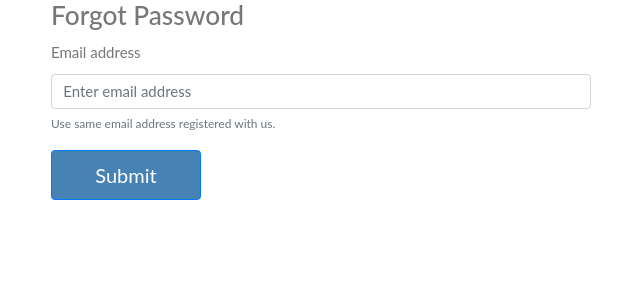
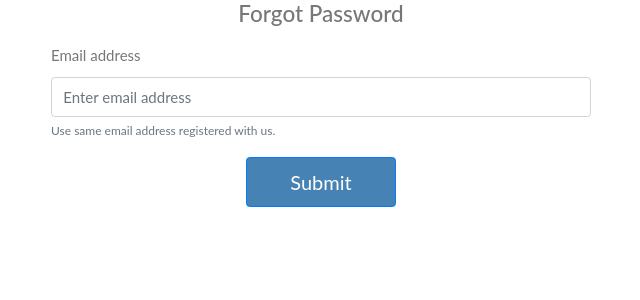
Before and after one commit to SrirangaDigital/auth-sandesha, a PHP site: the page made by application/views/user/resetPasswordEmail.php in a window 1280 px wide. Shown: the top 300 px of the page, without its empty margins (319-959 px from the left). Run offline with PHP 8.4, Linux system fonts and the light colour scheme; the template is opened without the code that fills it, so the values that code supplies are empty; some libraries are stand-ins or nearby versions.

Commit message:
Change password facility given

```diff
--- a/application/controllers/api.php
+++ b/application/controllers/api.php
@@ -196,7 +196,7 @@ class api extends Controller {
 		}
 	}
 
-	private function changePassword() {
+	public function changePassword() {
 
 		$postData = $this->model->getPostData();
 
@@ -212,7 +212,7 @@ class api extends Controller {
 		}
 		catch (\Delight\Auth\InvalidPasswordException $e) {
 
-			echo('Invalid password(s)');
+			echo('Old password not matching');
 		}
 		catch (\Delight\Auth\TooManyRequestsException $e) {
 
--- a/application/views/user/getIn.php
+++ b/application/views/user/getIn.php
@@ -37,8 +37,8 @@ $(document).ready(function() {
 
 <div class="container">
 	<div class="row justify-content-center">
-		<div class="col-md-6 form">
-			<div class="row gap-above">
+		<div class="col-md-6">
+			<div class="row">
 				<div class="col-6 custom text-center">
 					<h5><a class="trigger" id="signUp">Sign Up</a></h5>
 				</div>
--- a/application/views/user/resetPasswordEmail.php
+++ b/application/views/user/resetPasswordEmail.php
@@ -3,15 +3,19 @@
 <div class="container">
 	<div class="row justify-content-center">
 		<div class="col-md-6">
-			<h3>Forgot Password</h3>
+			<h4 class="text-center">Forgot Password</h4>
 			<div id="result" class="hide alert alert-danger">&nbsp;</div>
 			<form id="passwordResetForm" method="POST">
-				<div class="form-group">
+				<div class="form-group gap-above">
 					<label for="email">Email address</label>
 					<input required type="email" class="form-control" name="email" id="email" aria-describedby="emailHelp" placeholder="Enter email address">
 					<small id="emailHelp" class="form-text text-muted">Use same email address registered with us.</small>
 				</div>
-				<button id="submit" type="submit" class="btn btn-primary">Submit</button>
+				<div class="row">
+    				<div class="col-12 text-center mb-3">
+						<button id="submit" type="submit" class="btn btn-primary">Submit</button>
+					</div>
+				</div>
 			</form>
 		</div>
 	</div>
--- a/public/css/page.css
+++ b/public/css/page.css
@@ -7,7 +7,7 @@ body, html {
 
 /*Login form*/
 
-#signUpForm input, #signInForm input{
+#signUpForm input, #signInForm, #passwordChangeForm, #passwordResetForm input{
   height: 40px;
   font-size: 15px;
 }
@@ -17,10 +17,6 @@ body, html {
   min-height: 50px;
   color: white;
   background-color: #4682B4;
-}
-.form{
-  border: 1px solid #ccc;
-  box-shadow: 0px 2px 2px 0px rgba(0,0,0,0.2)
 }
 .btn{
   width: 100px !important;
```
Also changed, not shown: application/views/user/changePassword.php (+25 -5 lines).
